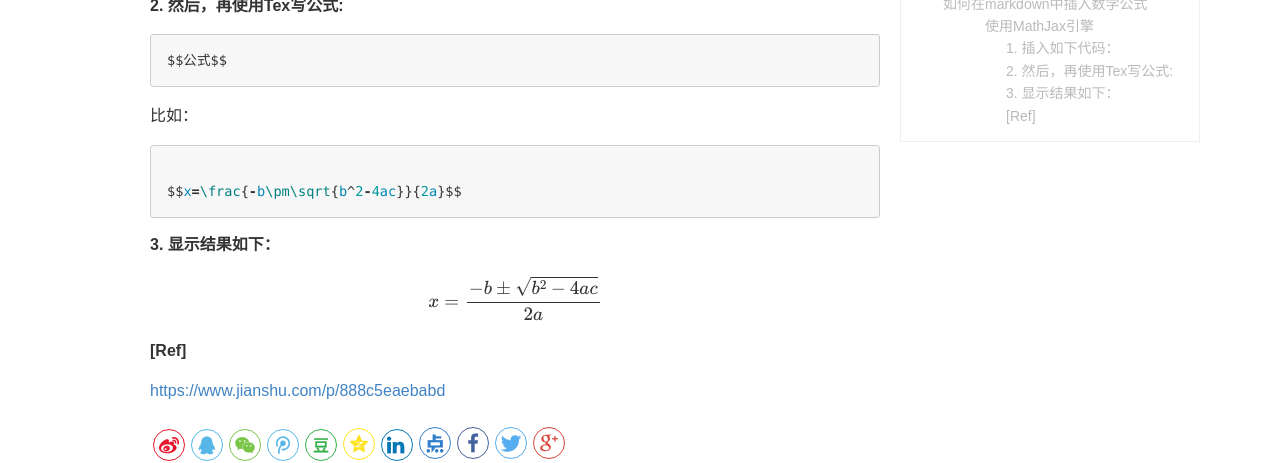
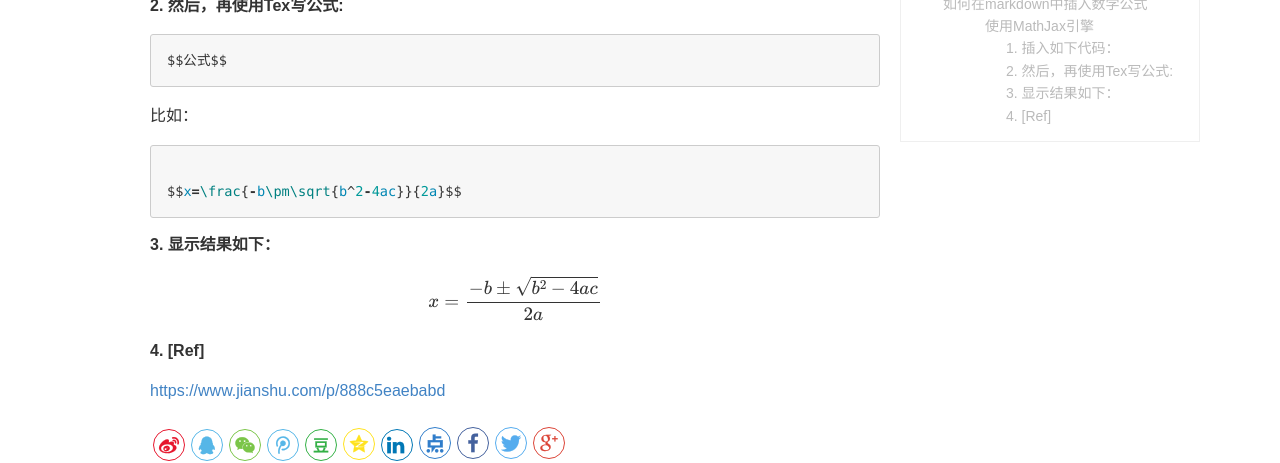
Before and after one commit to karlzheng/karlzheng.github.io, a Jekyll site: the page built from _posts/2018-10-23-如何在markdown中插入数学公式.md, in a window 1280 px wide. Shown: the part 401-864 px from the top of the page. Built offline with Jekyll 4.4.1, drawn with Linux system fonts in a browser that asks for light colours; formulas are drawn with MathJax 3; comment, search, counter and statistics services are not loaded.

Commit message:
modified:   _posts/2018-10-23-如何在markdown中插入数学公式.md
Signed-off-by: KarlZheng <KarlZheng@linkcm.com>

```diff
--- a/_posts/2018-10-23-如何在markdown中插入数学公式.md
+++ b/_posts/2018-10-23-如何在markdown中插入数学公式.md
@@ -35,6 +35,6 @@ $$x=\frac{-b\pm\sqrt{b^2-4ac}}{2a}$$
 
 
 
-##### [Ref]
+##### 4. [Ref]
 
 [https://www.jianshu.com/p/888c5eaebabd](https://www.jianshu.com/p/888c5eaebabd)
```
